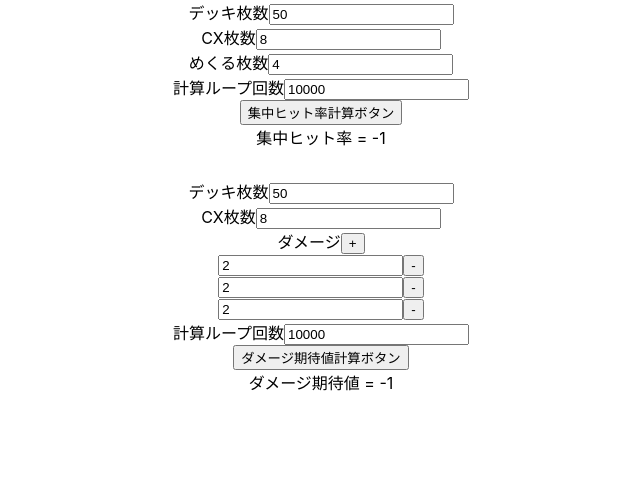
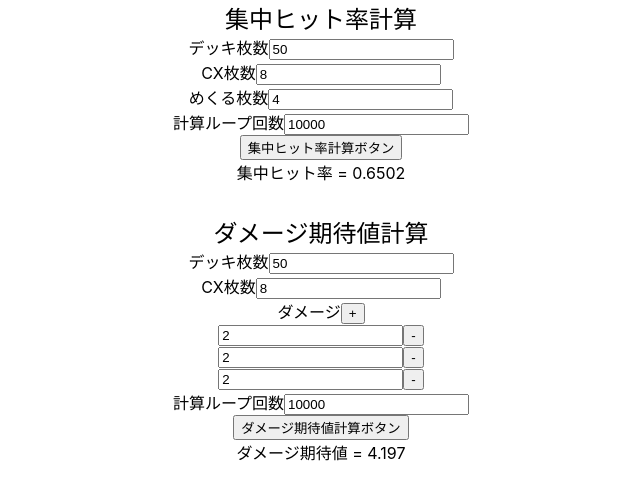
Before and after one commit to tasasei/ws-sample, a React (Create React App) app: page / in a window 1280 px wide. Shown: the top 500 px of the page, without its empty margins (319-959 px from the left). Built offline with nearby package versions, Linux system fonts and the light colour scheme.

Commit message:
show default result. add header

```diff
--- a/src/App.js
+++ b/src/App.js
@@ -8,10 +8,12 @@ function App() {
     <div className="App">
       <body className="App-body">
         <div>
+          <div style={{ fontSize: "1.5rem" }}>集中ヒット率計算</div>
           <Concentrate />
         </div>
         <div style={{ marginBottom: "30px" }} />
         <div>
+          <div style={{ fontSize: "1.5rem" }}>ダメージ期待値計算</div>
           <Damage />
         </div>
       </body>
--- a/src/Concentrate.js
+++ b/src/Concentrate.js
@@ -1,12 +1,23 @@
 import React, { useState } from "react";
 import { averageConcentration } from "./calc/execute";
 
+const defaultDeckNum = 50;
+const defaultCxNum = 8;
+const defaultFlipNum = 4;
+const defaultLoopNum = 10000;
+const defaultResult = averageConcentration(
+  defaultDeckNum,
+  defaultCxNum,
+  defaultFlipNum,
+  defaultLoopNum
+);
+
 export default function Concentrate() {
-  const [deckNum, setDeckNum] = useState(50);
-  const [cxNum, setCxNum] = useState(8);
-  const [flipNum, setFlipNum] = useState(4);
-  const [loopNum, setLoopNum] = useState(10000);
-  const [resConcentrate, setResConcentrate] = useState(-1);
+  const [deckNum, setDeckNum] = useState(defaultDeckNum);
+  const [cxNum, setCxNum] = useState(defaultCxNum);
+  const [flipNum, setFlipNum] = useState(defaultFlipNum);
+  const [loopNum, setLoopNum] = useState(defaultLoopNum);
+  const [resConcentrate, setResConcentrate] = useState(defaultResult);
 
   return (
     <>
--- a/src/Damage.js
+++ b/src/Damage.js
@@ -1,12 +1,23 @@
 import React, { useState } from "react";
 import { averageDamage } from "./calc/execute";
 
+const defaultDeckNum = 50;
+const defaultCxNum = 8;
+const defaultDamageArray = [2, 2, 2];
+const defaultLoopNum = 10000;
+const defaultResult = averageDamage(
+  defaultDeckNum,
+  defaultCxNum,
+  defaultDamageArray,
+  defaultLoopNum
+);
+
 export default function Concentrate() {
-  const [deckNum, setDeckNum] = useState(50);
-  const [cxNum, setCxNum] = useState(8);
-  const [damageArray, setDamageArray] = useState([2, 2, 2]);
-  const [loopNum, setLoopNum] = useState(10000);
-  const [resDamage, setResDamage] = useState(-1);
+  const [deckNum, setDeckNum] = useState(defaultDeckNum);
+  const [cxNum, setCxNum] = useState(defaultCxNum);
+  const [damageArray, setDamageArray] = useState(defaultDamageArray);
+  const [loopNum, setLoopNum] = useState(defaultLoopNum);
+  const [resDamage, setResDamage] = useState(defaultResult);
 
   return (
     <>
```
